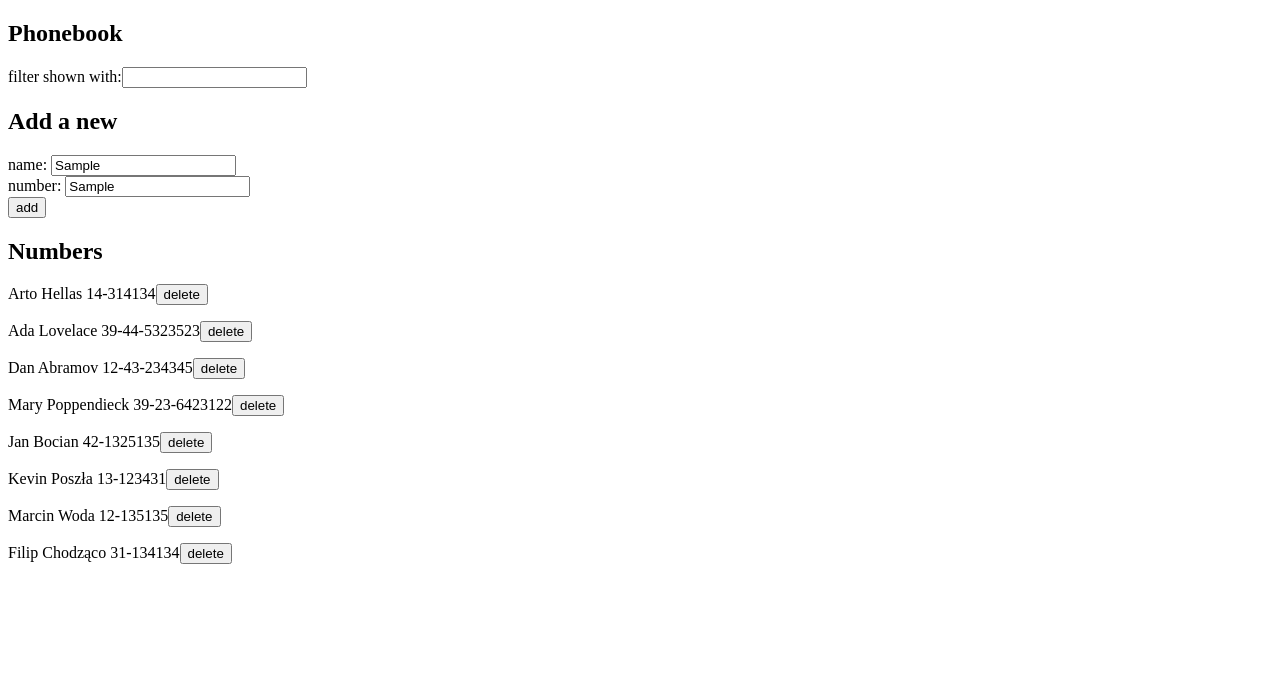
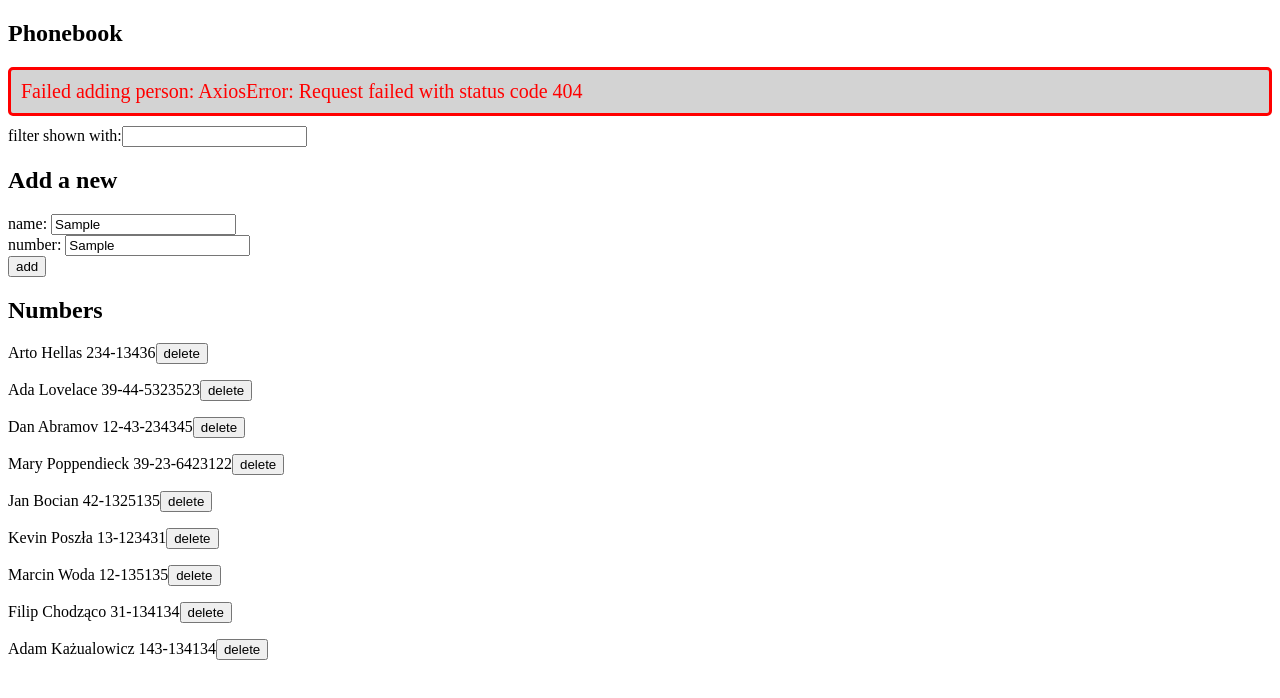
Before and after one commit to Eksezis/FullStackOpen-Zuraw, a React (Vite) app in the folder part2c/: page / in a window 1280 px wide. Both pictures are taken after typing "Sample", "Sample" into the empty fields and a click on the button "add". Shown: the top 698 px of the page. Built offline with nearby package versions, Linux system fonts and the light colour scheme; no server answers; data requests are answered from the project's data file.

Commit message:
Ex2 part2.16

```diff
--- a/part2c/db.json
+++ b/part2c/db.json
@@ -2,7 +2,7 @@
   "persons": [
     {
       "name": "Arto Hellas",
-      "number": "14-314134",
+      "number": "234-13436",
       "id": "1"
     },
     {
@@ -39,6 +39,11 @@
       "id": "8",
       "name": "Filip Chodząco",
       "number": "31-134134"
+    },
+    {
+      "id": "40d5",
+      "name": "Adam Każualowicz",
+      "number": "143-134134"
     }
   ]
 }
--- a/part2c/src/App.jsx
+++ b/part2c/src/App.jsx
@@ -9,32 +9,49 @@ const App = () => {
   const [newName, setNewName] = useState('')
   const [newNumber, setNewNumber] = useState('')
   const [search, setSearch] = useState('')
+  const [Message, setMessage] = useState(null)
+  const [MessageStyle, setMessageStyle] = useState('green')
 
   useEffect(() => {
     ServerLogic.getPersonList()
       .then(data => {setPersons(data);})
-      .catch(error => {console.error('Error fetching data: ', error);});
+      .catch(error => {
+        setMessageStyle('red')
+        setMessage(`Failed fetching data: `+error)
+        setTimeout(() => { setErrorMessage(null) }, 5000)
+      });
     },[]
   )
 
   const SubmitChange = (event) => {
     event.preventDefault()
     if (persons.some(person => person.name === newName)) {
-      alert(`${newName} is already added to phonebook`)
+        setMessageStyle('red')
+        setMessage(`${newName} is already added to phonebook`)
+        setTimeout(() => { setMessage(null) }, 5000)
       updateNumber(newName, newNumber);
       return
     }
     if (persons.some(person => person.number === newNumber)) {
-      alert(`${newNumber} is already added to phonebook`)
+        setMessageStyle('red')
+        setMessage(`${newNumber} is already added to phonebook`)
+        setTimeout(() => { setMessage(null) }, 5000)
       return
     }
     ServerLogic.submitPerson(newName, newNumber)
       .then(data => {
         setPersons(persons.concat(data));
+          setMessageStyle('green')
+          setMessage(`${newName} added successfully`)
+          setTimeout(() => { setMessage(null) }, 5000)
         setNewName('');
         setNewNumber('');
       })
-      .catch(error => {console.error('Error adding new person: ', error);});
+      .catch(error => {
+          setMessageStyle('red')
+          setMessage(`Failed adding person: `+error)
+          setTimeout(() => { setMessage(null) }, 5000)
+      });
   }
 
   const Delete = (id) => {
@@ -51,8 +68,23 @@ const App = () => {
         const person = persons.find(p => p.name === newName)
         ServerLogic.updateNumber(person.id, newNumber).then((updated) => {
           setPersons(persons.map(p => p.id !== updated.id ? p : updated))
+            setMessageStyle('green')
+            setMessage(`${newName}'s number changed successfully`)
+            setTimeout(() => { setMessage(null) }, 5000)
         })
       }
+    }
+  }
+
+  const Notification = ({ message, messageStyle }) => {
+    if (message === null) {
+      return null
+    }
+    if (messageStyle == 'green') {
+      return (<div className='notif'>{message}</div>)
+    }
+    if (messageStyle == 'red') {
+      return (<div className='error'>{message}</div>)
     }
   }
 
@@ -75,6 +107,7 @@ const App = () => {
   return (
     <div>
       <h2>Phonebook</h2>
+      <Notification message={Message} messageStyle={MessageStyle}/>
       <Search search={search} onSearchChange={SearchChange} />
       <h2>Add a new</h2>
       <PersonForm
--- /dev/null
+++ b/part2c/src/index.css
@@ -0,0 +1,18 @@
+.notif {
+    color: green;
+    background: lightgrey;
+    font-size: 20px;
+    border-style: solid;
+    border-radius: 5px;
+    padding: 10px;
+    margin-bottom: 10px;
+}
+.error {
+    color: red;
+    background: lightgrey;
+    font-size: 20px;
+    border-style: solid;
+    border-radius: 5px;
+    padding: 10px;
+    margin-bottom: 10px;
+  }
--- a/part2c/src/main.jsx
+++ b/part2c/src/main.jsx
@@ -1,4 +1,4 @@
 import ReactDOM from 'react-dom/client'
 import App from './App'
-
+import './index.css'
 ReactDOM.createRoot(document.getElementById('root')).render(<App />)
```
